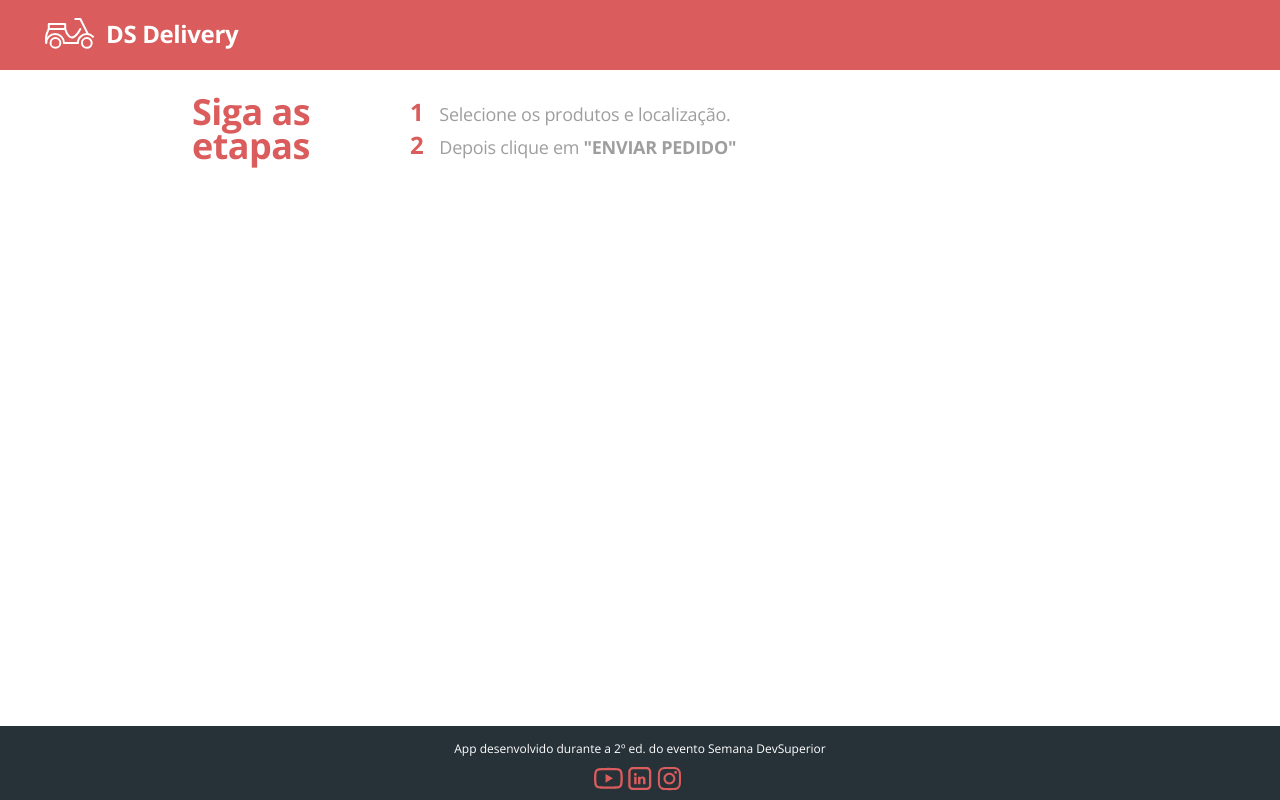
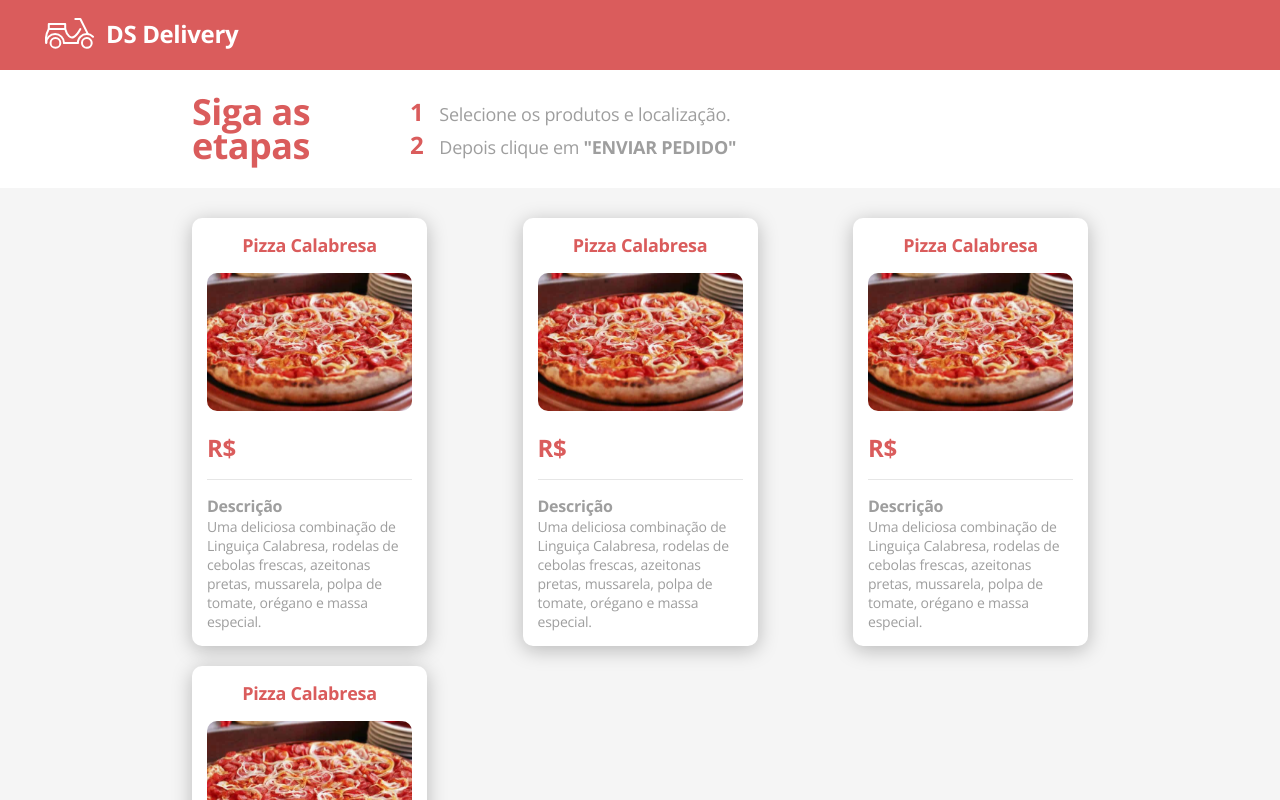
Before and after one commit to victorlucass/dsdeliver-sds2, a React (Create React App) app in the folder front-web/: page /orders in a window 1280 px wide. Shown: the top 800 px of the page. Built offline with nearby package versions, Linux system fonts and the light colour scheme.

Commit message:
create product list/card

```diff
--- a/front-web/src/Router.tsx
+++ b/front-web/src/Router.tsx
@@ -15,7 +15,6 @@
             <HomeApp />
           </Route>
         </Switch>
-        <FooterApp/>
       </BrowserRouter>
   )
 }
--- a/front-web/src/templates/Orders/app-orders.tsx
+++ b/front-web/src/templates/Orders/app-orders.tsx
@@ -1,12 +1,20 @@
 import HeaderOrders from "./header-orders";
+import ProductsList from "./products-list";
+import './app-orders.css'
+import { useEffect } from "react";
 
-import './app-orders.css'
 function OrdersApp(){
+
+  useEffect(() => {
+
+  },[]);
+
   return(
     <>
-     <header className='orders-container'>
+     <main className='orders-container'>
        <HeaderOrders/>
-     </header>
+       <ProductsList/>
+     </main>
     </>
   )
 }
--- /dev/null
+++ b/front-web/src/templates/Orders/product-card.tsx
@@ -0,0 +1,23 @@
+import { ReactComponent as Pizza } from '../Orders/pizza.svg';
+function ProductCard(){
+  return (
+    <>
+      <div className="order-card-container">
+        <h3 className="order-card-title">
+          Pizza Calabresa
+        </h3>
+        < Pizza className='order-card-image' />
+        <h3 className='order-card-price'>
+          R$
+        </h3>
+        <div className="order-card-description">
+          <h3>Descrição</h3>
+          <p>
+            Uma deliciosa combinação de Linguiça Calabresa, rodelas de cebolas frescas, azeitonas pretas, mussarela, polpa de tomate, orégano e massa especial.
+          </p>
+        </div>
+      </div>
+    </>
+  )
+}
+export default ProductCard;
--- /dev/null
+++ b/front-web/src/templates/Orders/products-list.tsx
@@ -0,0 +1,18 @@
+import ProductCard from "./product-card";
+
+
+function ProductsList(){
+  return(
+    <>
+      <div className="orders-list-container">
+        <div className="orders-list-items">
+          <ProductCard/>
+          <ProductCard/>
+          <ProductCard/>
+          <ProductCard/>
+        </div>
+      </div>
+    </>
+  )
+}
+export default ProductsList;
--- a/front-web/src/templates/footer/footer-app.css
+++ b/front-web/src/templates/footer/footer-app.css
@@ -1,15 +1,13 @@
 .main-footer {
   padding-top: 15px;
-  padding-bottom: 5px;
+  padding-bottom: 15px;
+  background-color: var(--dark-color);
   font-weight: normal;
   font-size: 12px;
   line-height: 16px;
   text-align: center;
   color: #FFF;
-  position: absolute;
-  bottom: 0;
   width: 100%;
-  background-color: var(--dark-color);
 }
 
 .footer-icons {
--- a/front-web/src/templates/home/app-home.tsx
+++ b/front-web/src/templates/home/app-home.tsx
@@ -28,6 +28,9 @@
           </div>
         </div>
       </div>
+      <footer>
+        <FooterApp/>
+      </footer>
     </>
   );
 }
```
Also changed, not shown: front-web/src/templates/Orders/pizza.svg (added), 1 other file (tests, documents, lock files or other folders).
